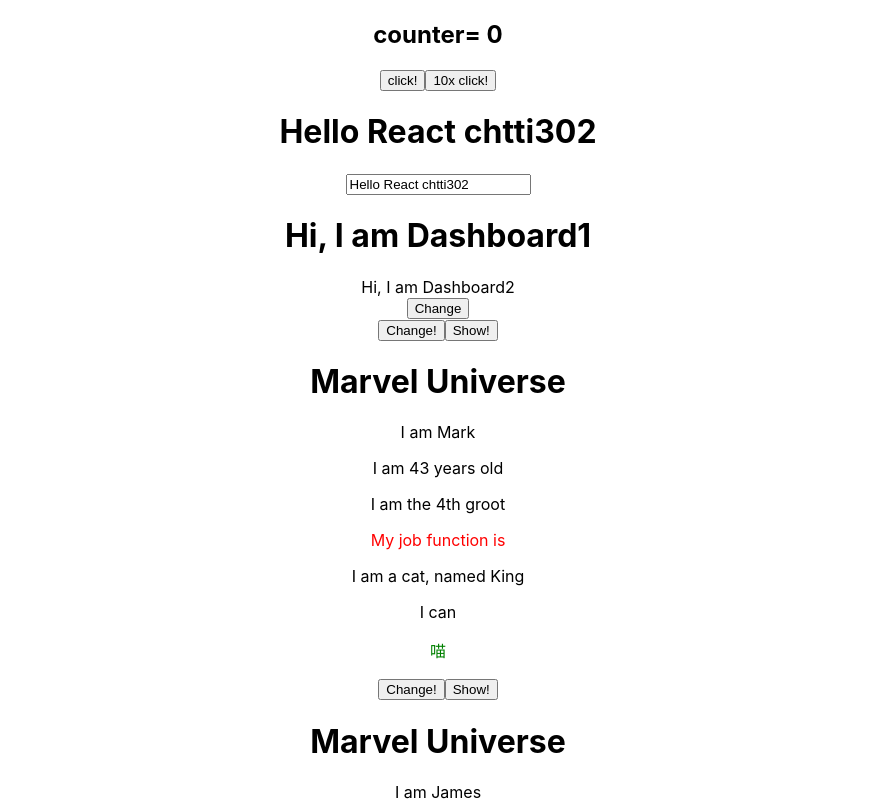
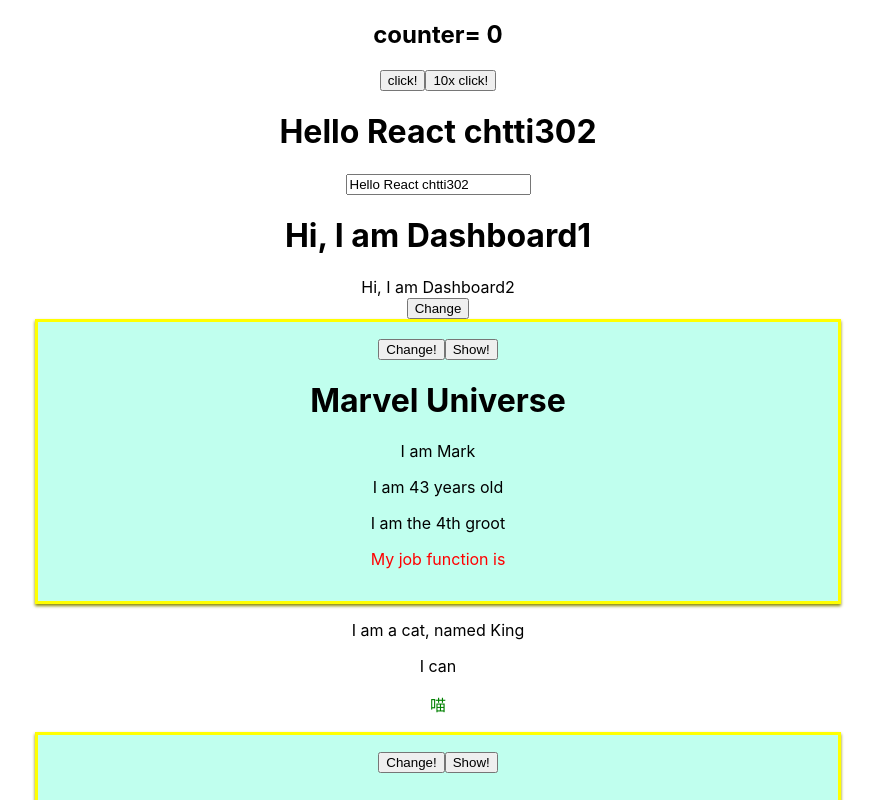
Before and after one commit to Neohsu1214/cht_react_0810, a React (Create React App) app in the folder lab3_react_start/: page / in a window 1280 px wide. Shown: the top 800 px of the page, without its empty margins (202-1077 px from the left). Built offline with nearby package versions, Linux system fonts and the light colour scheme.

Commit message:
加入css宣告

```diff
--- /dev/null
+++ b/lab3_react_start/src/components/Person.css
@@ -0,0 +1,9 @@
+.Person {
+    width: 60%;
+    margin: auto;
+    border: 3px solid #FFFF00;
+    box-shadow: 0 2px 3px #888800;
+    padding: 16px;
+    text-align: center;
+    background-color: #C0FFEE;
+}
--- a/lab3_react_start/src/components/Person.js
+++ b/lab3_react_start/src/components/Person.js
@@ -5,6 +5,7 @@
  * 說明如何透過 props 傳遞資訊給 Functional Based Component
  */
 import React, {useState} from "react";
+import "./Person.css"
 
 // export default function Person() {
 //     return (
@@ -34,10 +35,10 @@
     console.log(stateString)
   }
   return (
-    <div>
-    <button onClick={switchVendorHandler}>Change!</button>
-    <button onClick={showStatusHandler}>Show!</button>
-    <h1>{stateString.publishier}</h1>
+    <div className="Person">
+      <button onClick={switchVendorHandler}>Change!</button>
+      <button onClick={showStatusHandler}>Show!</button>
+      <h1>{stateString.publishier}</h1>
       <p onClick={props.clickCallback}>I am {props.name}</p>
       <p>I am {props.age} years old</p>
       <p>I am the {Math.floor(Math.random() * 5)}th groot</p>
```
